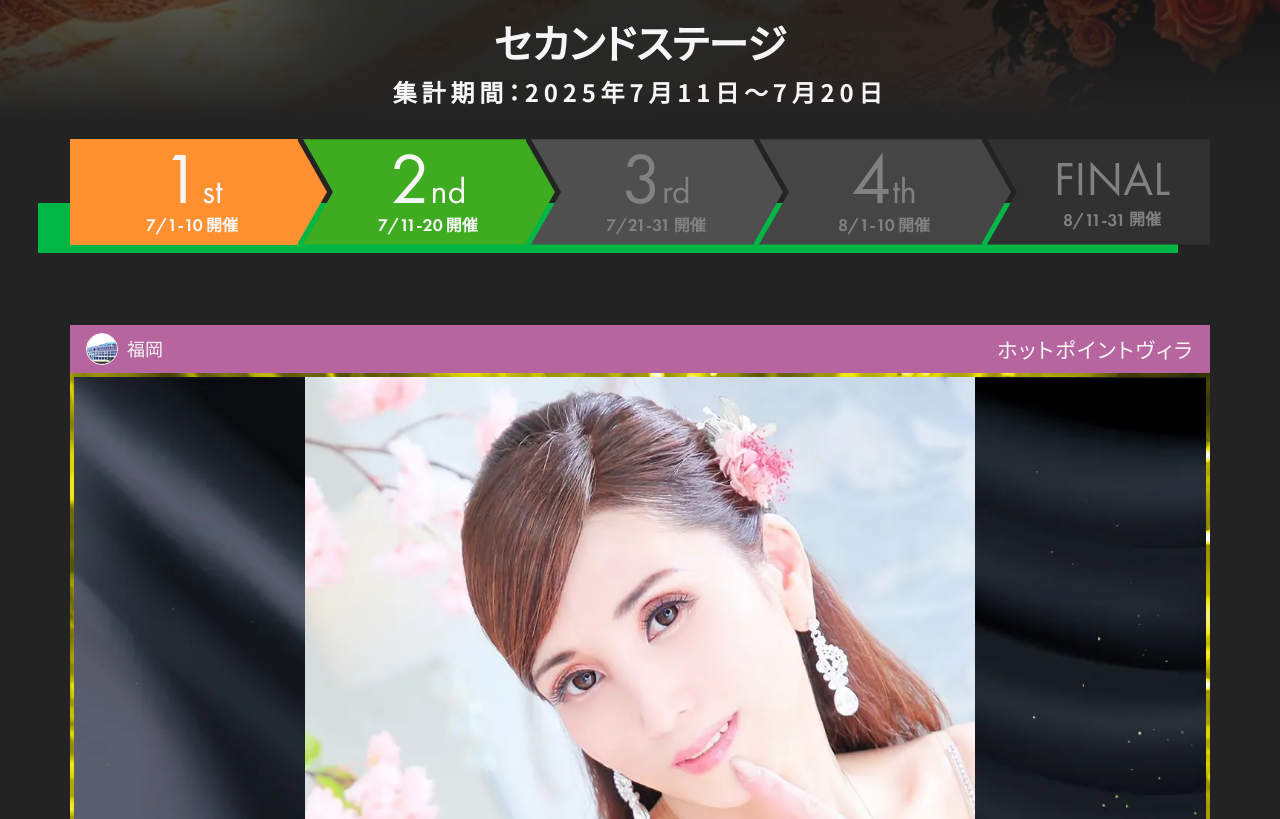
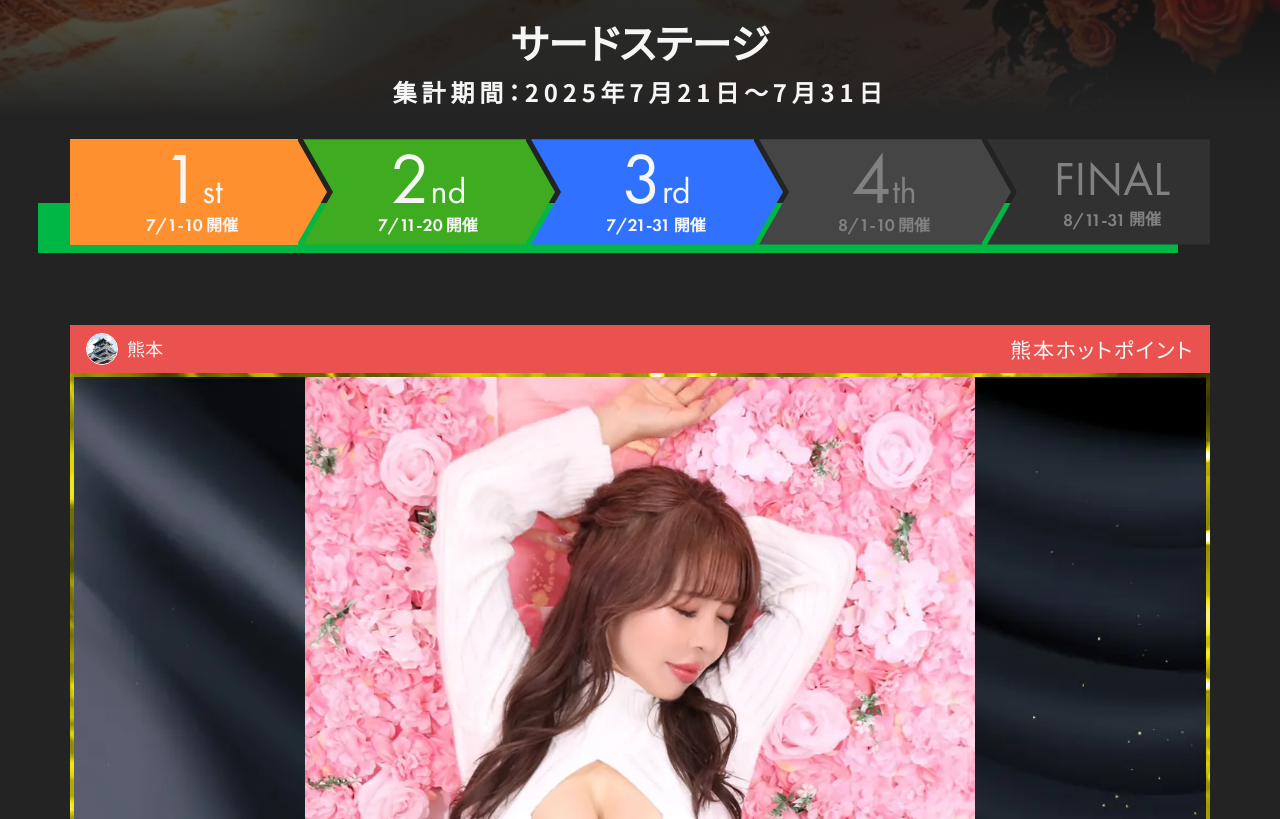
Before and after one commit to ken-atnek/hpg_contest2025_summer, a Next.js app: page / in a window 1280 px wide. Shown: the part 721-1540 px from the top of the page. Built offline with nearby package versions, Linux system fonts and the light colour scheme.

Commit message:
📝 サード切替

```diff
--- a/src/components/ContainerRankingTabs.tsx
+++ b/src/components/ContainerRankingTabs.tsx
@@ -42,7 +42,7 @@ const stages = [
     startDate: '2025-07-21',
     endDate: '2025-07-31',
     textPeriod: '開催',
-    disabled: true,
+    disabled: false,
     title: 'サードステージ',
   },
   {
@@ -69,7 +69,7 @@ const stages = [
 ];
 
 export default function ContainerRankingTabs() {
-  const [activeStage, setActiveStage] = useState('second');
+  const [activeStage, setActiveStage] = useState('third');
   const items = rankingData[activeStage] ?? [];
 
   const [windowWidth, setWindowWidth] = useState<number | null>(null);
--- a/src/data/castData.ts
+++ b/src/data/castData.ts
@@ -223,6 +223,13 @@ export const castData = [
     url: 'https://www.kumamoto-hotpoint.cc/detail.php?g_id=171',
     image: '/images/cast/km_hot_saya.webp',
   },
+  {
+    castId: 'km_hot_rui',
+    storeId: 'km_hot',
+    name: '加藤 るい',
+    url: 'https://www.kumamoto-hotpoint.cc/detail.php?g_id=448',
+    image: '/images/cast/km_hot_rui.webp',
+  },
 
   {
     castId: 'km_villa_sena',
--- a/src/data/rankingData.ts
+++ b/src/data/rankingData.ts
@@ -67,4 +67,31 @@ export const rankingData: Record<string, RankingItem[]> = {
     { id: 19, rank: 19, castId: 'kt_part2_sakura' },
     { id: 20, rank: 20, castId: 'yh_dandy_hinano' },
   ],
+  third: [
+    {
+      id: 1,
+      rank: 1,
+      castId: 'km_hot_sara',
+      size: 'Age.31 / T.155 / B.87 [G] / W.59 / H.88',
+    },
+    { id: 2, rank: 2, castId: 'fu_villa_kana' },
+    { id: 3, rank: 3, castId: 'km_hot_mio' },
+    { id: 4, rank: 4, castId: 'km_hot_ran' },
+    { id: 5, rank: 5, castId: 'kt_lip_momoka' },
+    { id: 6, rank: 6, castId: 'km_hot_anri' },
+    { id: 7, rank: 7, castId: 'kt_hot_himeno' },
+    { id: 8, rank: 8, castId: 'kt_part2_mai' },
+    { id: 9, rank: 9, castId: 'fu_hot_arisu' },
+    { id: 10, rank: 10, castId: 'kt_part2_rika' },
+    { id: 11, rank: 11, castId: 'fu_villa_ren' },
+    { id: 12, rank: 12, castId: 'yh_dandy_seri' },
+    { id: 13, rank: 13, castId: 'km_hot_rui' },
+    { id: 14, rank: 14, castId: 'km_hot_yua' },
+    { id: 15, rank: 15, castId: 'km_villa_sena' },
+    { id: 16, rank: 16, castId: 'yh_dandy_niko' },
+    { id: 17, rank: 17, castId: 'kt_lip_aina' },
+    { id: 18, rank: 18, castId: 'km_hot_erena' },
+    { id: 19, rank: 19, castId: 'km_villa_hana' },
+    { id: 20, rank: 20, castId: 'fu_villa_hikaru' },
+  ],
 };
--- a/src/styles/top.module.scss
+++ b/src/styles/top.module.scss
@@ -229,7 +229,8 @@
                     color: $base-white;
                 }
                 &:nth-of-type(3) {
-                    --rankColor: #4f4f4f;
+                    --rankColor: #3071ff;
+                    color: $base-white;
                 }
                 &:nth-of-type(4) {
                     --rankColor: #454545;
```
